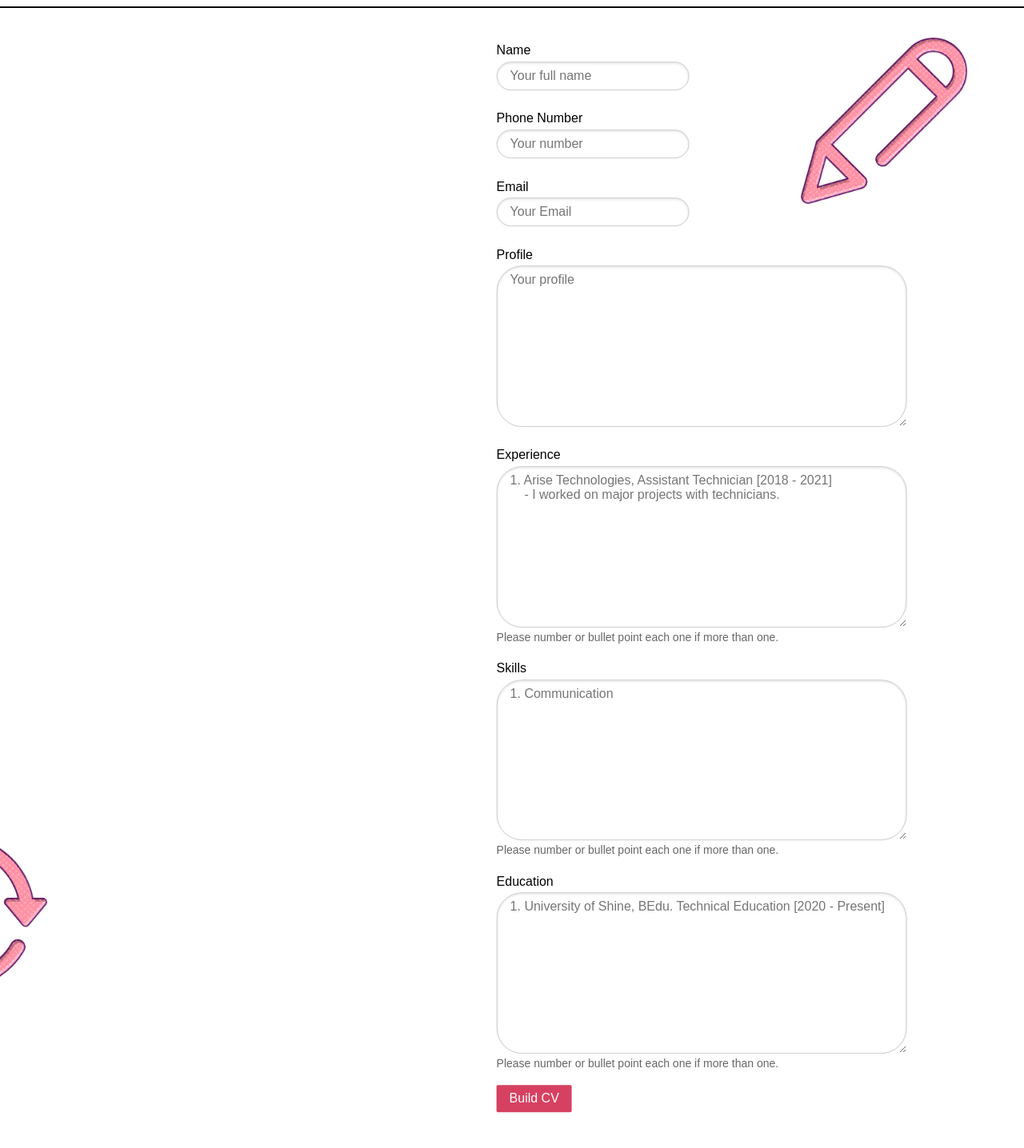
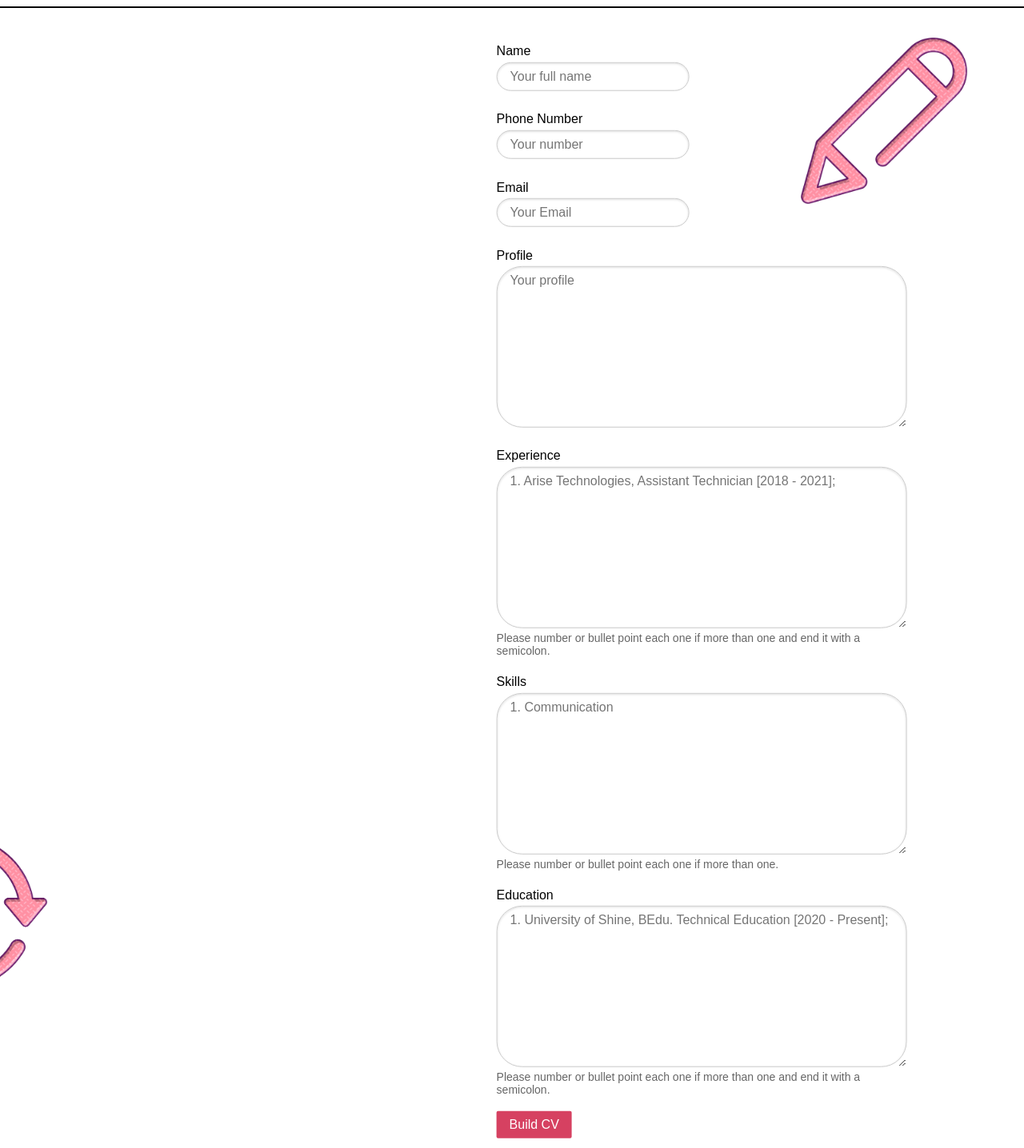
Before and after one commit to chicheeks/CV-Builder, a Flask app: page / in a window 1280 px wide. Shown: the part 74-1510 px from the top of the page at 80% size. Before the commit the page ends 1466 px from the top, so only its background shows below. Run offline with Flask 2, Linux system fonts and the light colour scheme.

Commit message:
Final change before submission

```diff
--- a/templates/form.html
+++ b/templates/form.html
@@ -26,13 +26,12 @@
         <br>
         <label for="experience">Experience</label>
         <textarea name="experience"
-                  placeholder="1. Arise Technologies, Assistant Technician [2018 - 2021]
-    - I worked on major projects with technicians."
+                  placeholder="1. Arise Technologies, Assistant Technician [2018 - 2021];"
                   rows="10"
                   cols="50"
                   class="pure-input-rounded"
                   ></textarea>
-        <span class="pure-form-message">Please number or bullet point each one if more than one.</span>
+        <span class="pure-form-message">Please number or bullet point each one if more than one and end it with a semicolon.</span>
         <br>
         <label for="skills">Skills</label>
         <textarea name="skills"
@@ -45,12 +44,12 @@
         <br>
         <label for="education">Education</label>
         <textarea name="education"
-                  placeholder="1. University of Shine, BEdu. Technical Education [2020 - Present]"
+                  placeholder="1. University of Shine, BEdu. Technical Education [2020 - Present];"
                   rows="10"
                   cols="50"
                   class="pure-input-rounded"
                   ></textarea>
-        <span class="pure-form-message">Please number or bullet point each one if more than one.</span>
+        <span class="pure-form-message">Please number or bullet point each one if more than one and end it with a semicolon.</span>
         <br>
         <button type="submit" class="pure-button pure-button-primary" style="background-color: #d64161">Build CV</button>
     </fieldset>
```
Also changed, not shown: cv_database.db.
